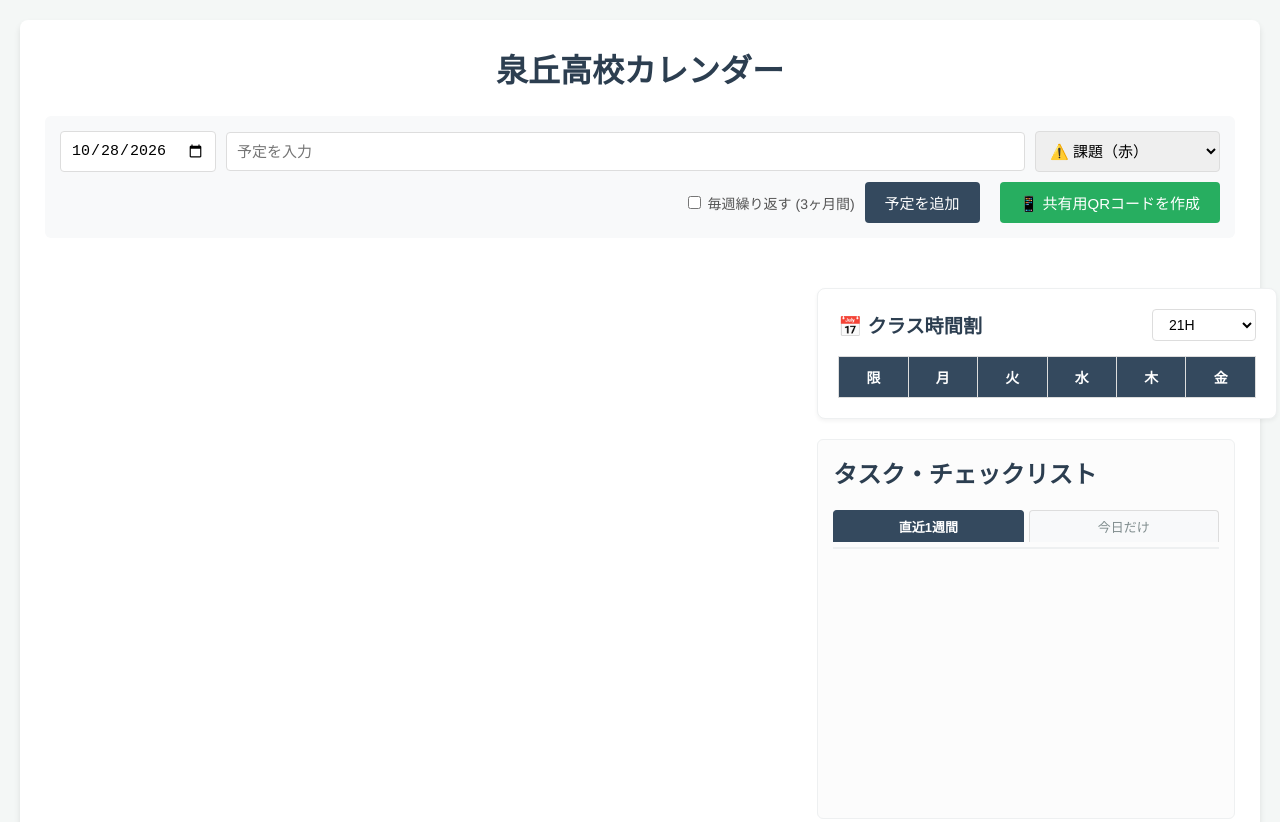
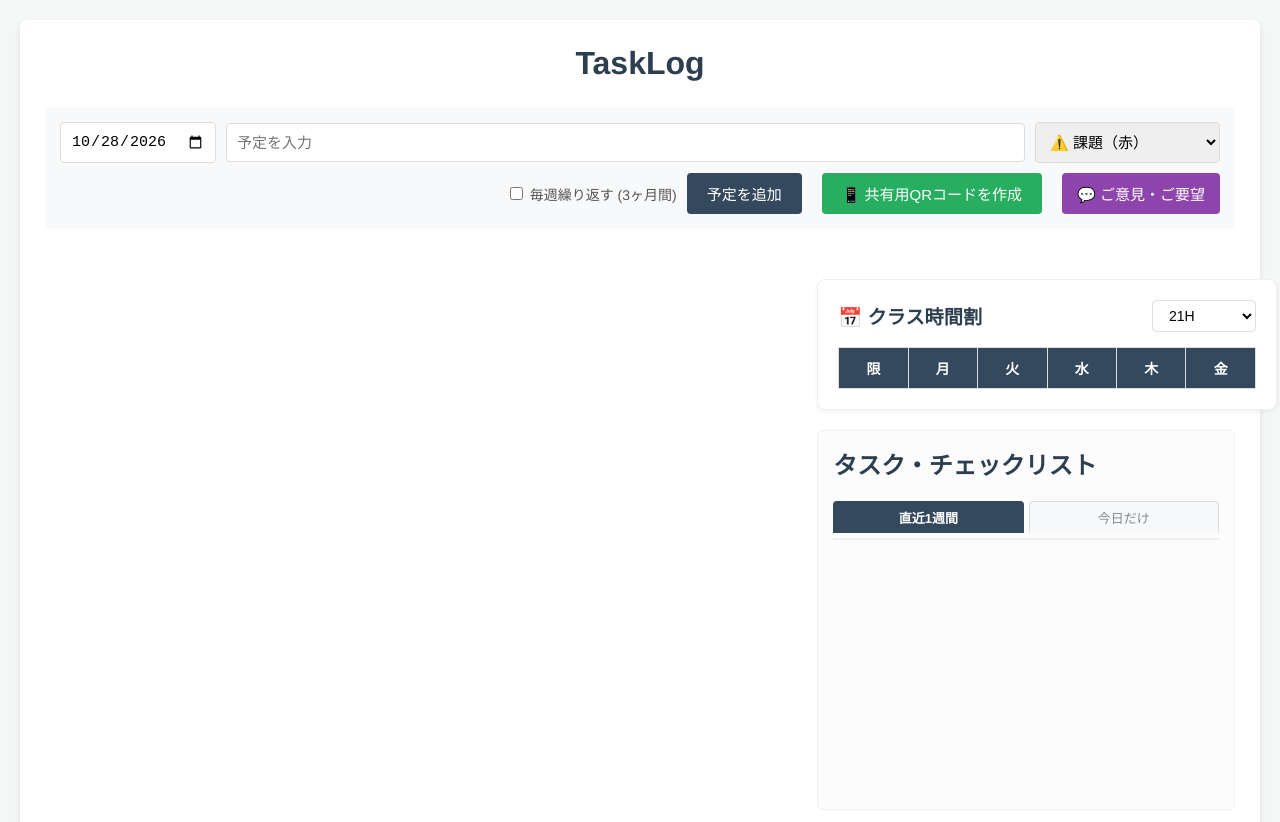
Before and after one commit to Kkrntt/Schedule-Calendar, a plain HTML site: page index.html in a window 1280 px wide. Shown: the top 822 px of the page. Drawn offline with Linux system fonts and the light colour scheme; a script that the page names is missing.

Commit message:
Add files via upload

```diff
--- a/index.html
+++ b/index.html
@@ -3,13 +3,13 @@
 <head>
     <meta charset="UTF-8">
     <meta name="viewport" content="width=device-width, initial-scale=1.0">
-    <title>泉丘高校カレンダー</title>
+    <title>TaskLog</title>
     <link rel="stylesheet" href="style.css?v=2">
     <script src="https://cdn.jsdelivr.net/npm/fullcalendar@6.1.11/index.global.min.js"></script>
 </head>
 <body>
     <div class="container">
-        <h1>泉丘高校カレンダー</h1>
+        <h1>TaskLog</h1>
 
         <div class="form-section">
             <div class="form-row">
@@ -30,6 +30,11 @@
                 </label>
                 <button id="add-btn">予定を追加</button>
                 <button id="export-btn" style="background-color: #27ae60; margin-left: 10px;">📱 共有用QRコードを作成</button>
+<a href="https://forms.gle/c9YHy8eHg8y4m4TE9" target="_blank" rel="noopener noreferrer" style="text-decoration: none;">
+    <button type="button" style="background-color: #8e44ad; color: white; border: none; padding: 10px 15px; border-radius: 4px; cursor: pointer; margin-left: 10px;;">
+        💬 ご意見・ご要望
+    </button>
+</a>
             </div>
         </div>
 
```
